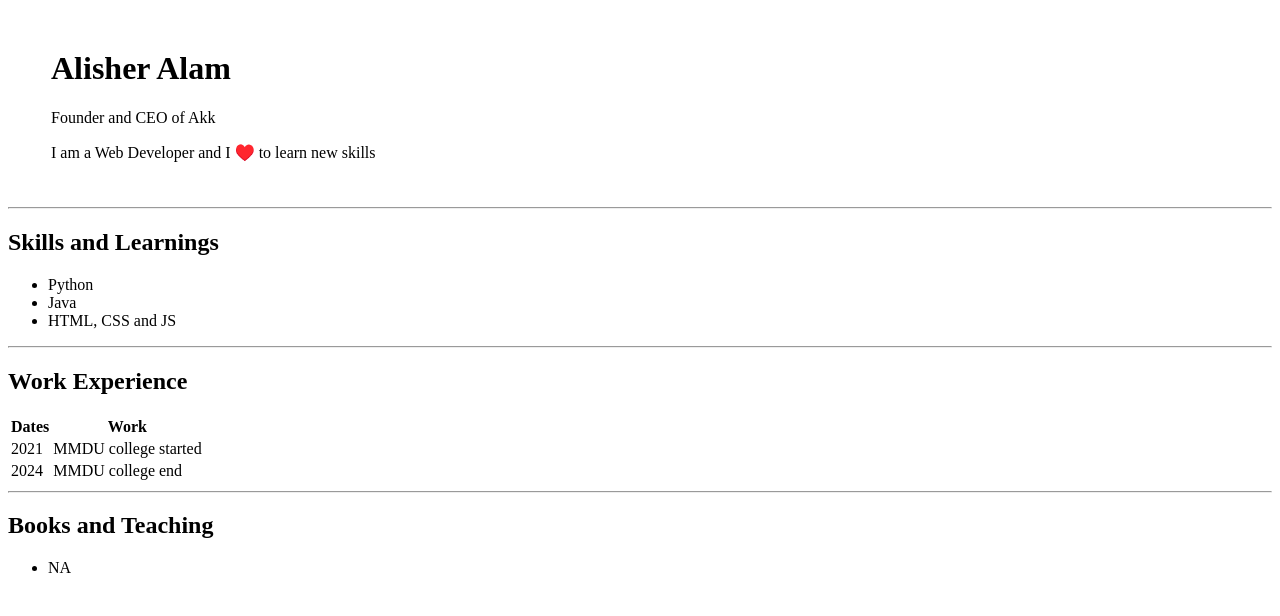
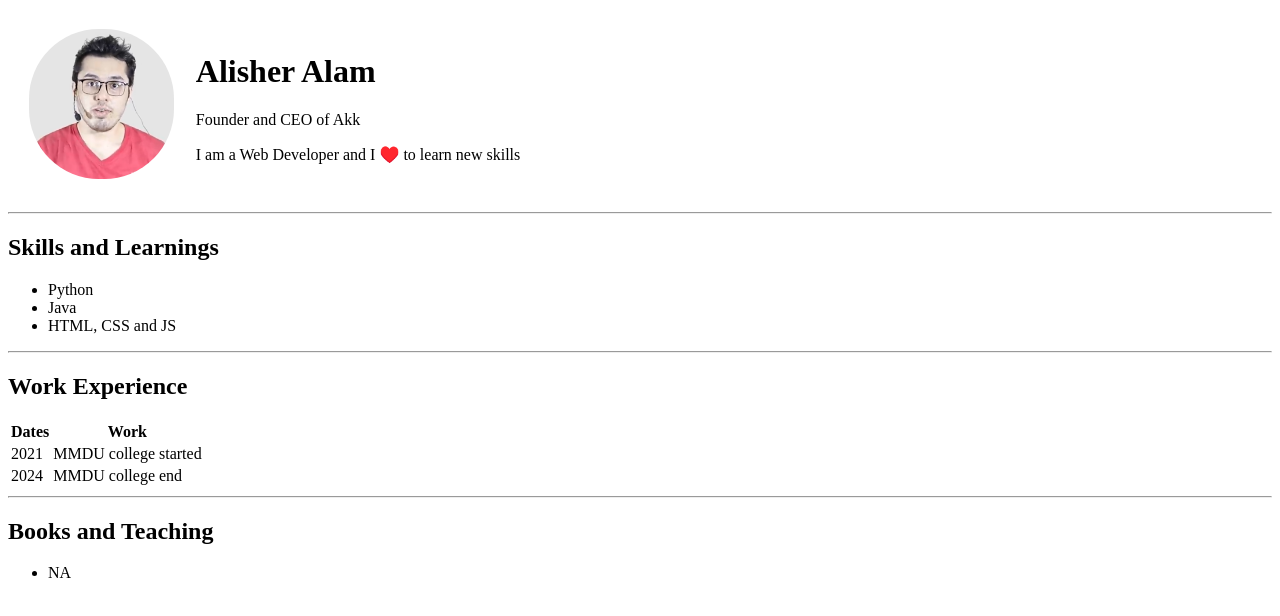
Before and after one commit to Alisher143/Web-Development-july, a plain HTML site: page index.html in a window 1280 px wide. Drawn offline with Linux system fonts and the light colour scheme; the site is published under a folder, as on GitHub Pages, so addresses that start at the root find nothing.

Commit message:
Update index.html

```diff
--- a/index.html
+++ b/index.html
@@ -9,7 +9,7 @@
     <div>
         <table cellspacing="20">
             <tr>
-                <td><img src="/ali.png" height="150px" alt="" style="border-radius: 70px"></td>
+                <td><img src="./ali.png" height="150px" alt="" style="border-radius: 70px"></td>
                 <td> <h1>Alisher Alam</h1>
                     <p>Founder and CEO of Akk</p>
                     <p>I am a Web Developer and I ♥️ to learn new skills</p>
```
